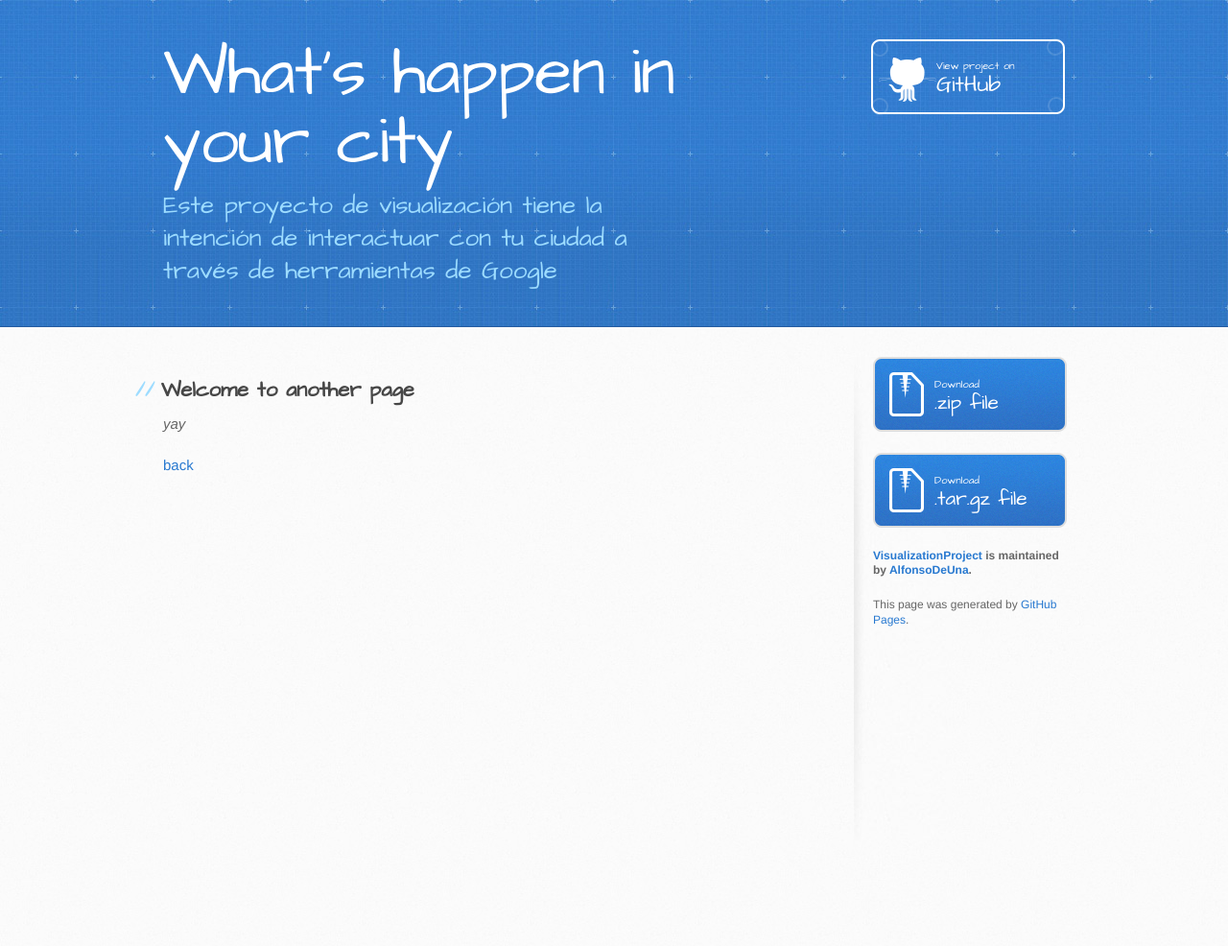
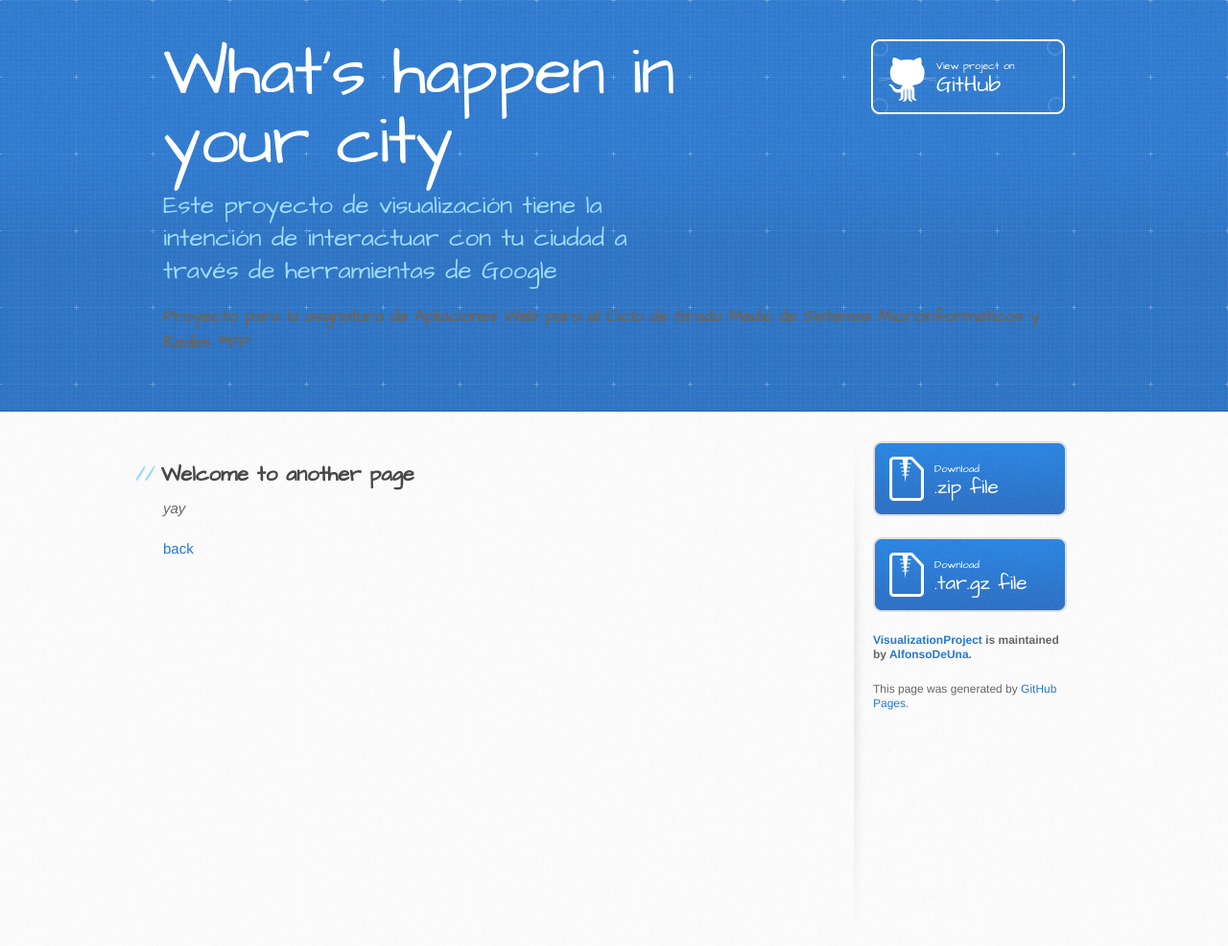
Before and after one commit to AlfonsoDeUna/VisualizationProject, a Jekyll site: the page built from another-page.md, in a window 1280 px wide. Shown: the whole page at 96% size. Built offline with Jekyll 4.4.1, drawn with Linux system fonts in a browser that asks for light colours; our own code applies the rules of GitHub Pages for plain Markdown files; before the commit the page ends 900 px from its top, so only the background shows below that.

Commit message:
Update default.html

```diff
--- a/_layouts/default.html
+++ b/_layouts/default.html
@@ -27,6 +27,7 @@
         {% if site.github.is_user_page %}
           <a href="{{ site.github.owner_url }}" class="button"><small>Follow me on</small> GitHub</a>
         {% endif %}
+        <h3> Proyecto para la asignatura de Apliaciones Web para el Ciclo de Grado Medio de Sistemas Microinformáticos y Redes #FP</h3>
       </div>
     </header>
 
```
